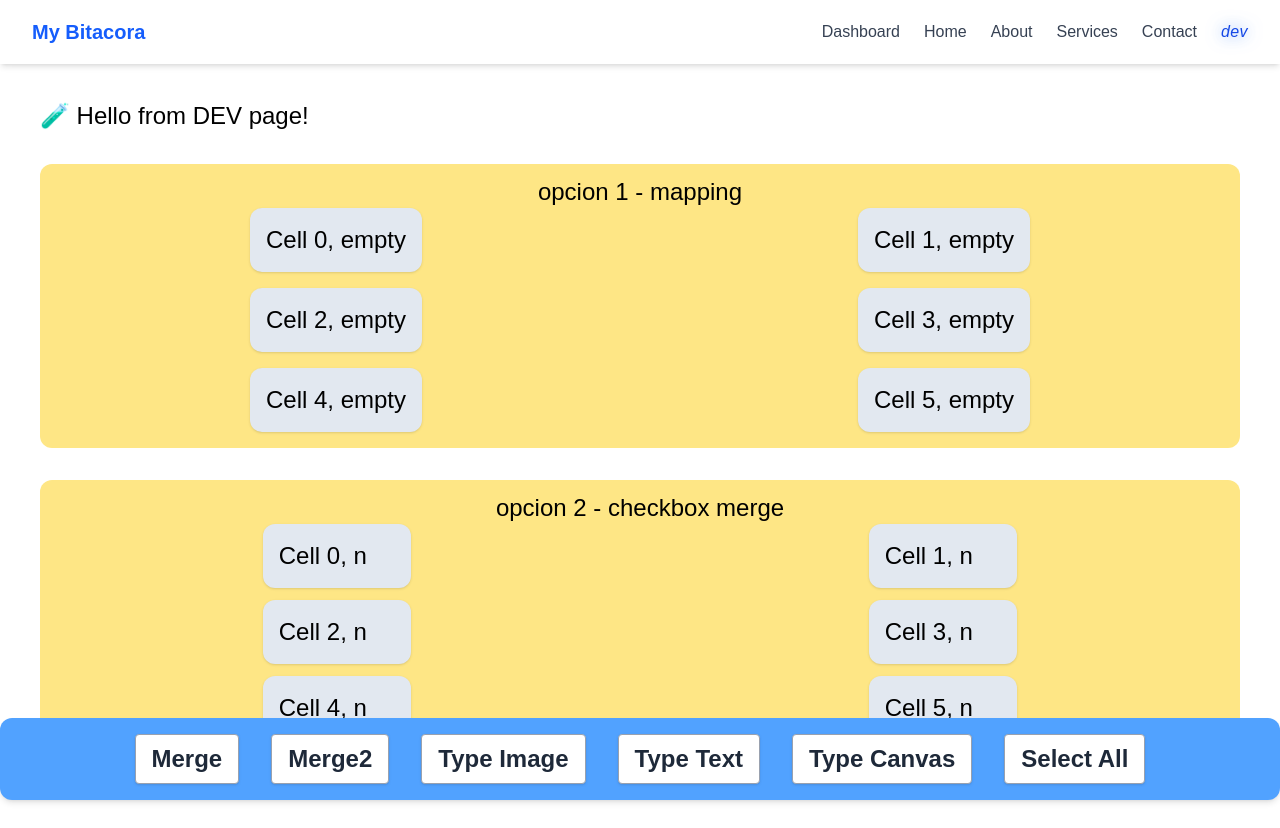
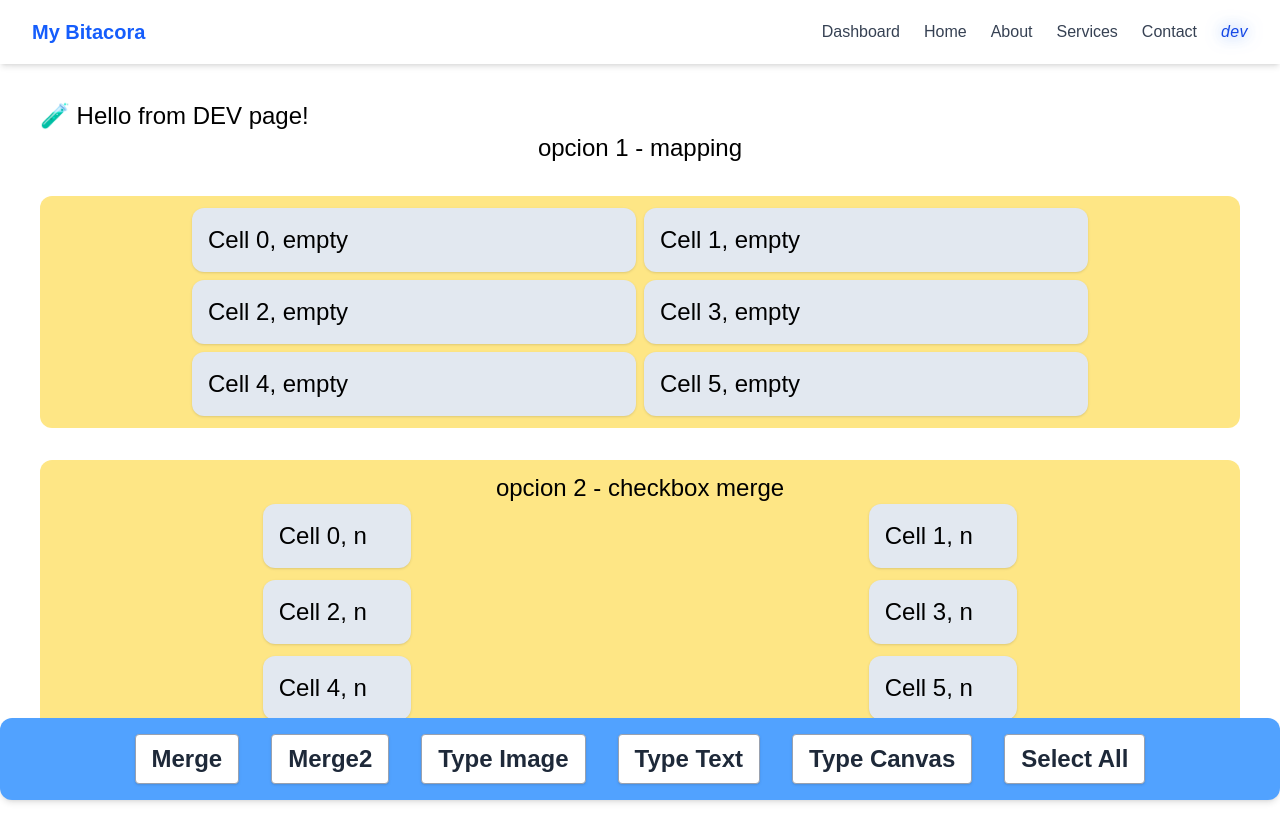
Before and after one commit to HadeOnMind/next-bitacora, a Next.js app: page /workspace/dev in a window 1280 px wide. Built offline with nearby package versions, Linux system fonts and the light colour scheme.

Commit message:
cleaner grid looks

```diff
--- a/app/workspace/dev/page.tsx
+++ b/app/workspace/dev/page.tsx
@@ -105,14 +105,13 @@ const HandleMerge = (id: number, colCount: number) => {
   SetCells(prev => {
     const updated = [...prev];
     const current = updated.find(cell => cell.id === id);
+
     if (!current) return updated;
-
-
 
     const { row, col } = current;
     const neighborCol = col + 1;
+    const neighbor = updated.find(c => c.row === row && c.col === neighborCol);
 
-    const neighbor = updated.find(c => c.row === row && c.col === neighborCol);
     if (!neighbor) {
       console.log("No valid neighbor to the right for merging");
       return updated;
@@ -162,7 +161,7 @@ const MergeSelected = () => {
             span: "empty",
             merged: false,
             hidden: false,
-            masterId: cell.id // reset master
+            masterId: cell.id
           };
         }
         return cell;
@@ -171,22 +170,25 @@ const MergeSelected = () => {
   }
 };
 
-
+const areCellsContiguous = (selected: cell[]) => {
+  const sameRow = selected.every(c => c.row === selected[0].row);
+  const sorted = [...selected].sort((a, b) => a.col - b.col);
+  const contiguous = sorted.every((c, i) =>
+    i === 0 || c.col === sorted[i - 1].col + 1
+  );
+  return sameRow && contiguous;
+};
 
 
 const [currenType, SetCurrenType] = useState<"text" | "image" | "canvas" | "empty">("empty");
 
 const setType = (type: "text" | "image" | "canvas" | "empty") => {
   const SelectedCells = Cells.some(cell => cell.selected);
-  const mergedCells = Cells.some(cell => cell.merged);
+
 
 
   if (!SelectedCells) {
     console.log("No selected cells to apply type.");
-    return;
-  } else if (mergedCells) {
-    console.log("One or many cells are merged, imposible to change type for now");
-    console.log("Merged cells: ", mergedCells)
     return;
   }
 
@@ -209,16 +211,19 @@ const setType = (type: "text" | "image" | "canvas" | "empty") => {
     <div className="p-10 text-black text-2xl pt-25">
       <div>🧪 Hello from DEV page!</div>
 
-      <div className='pt-3 bg-amber-200 rounded-xl my-8 pb-4'>
-
       <div className='text-center'>opcion 1 - mapping</div>
 
-       <div className='grid grid-cols-2 grid-rows-3 place-items-center gap-4'>
+
+      <div className='pt-3 bg-amber-200 rounded-xl my-8 pb-3'>
+
+
+       <div className='grid grid-cols-2 grid-rows-3 gap-2 max-w-4xl mx-auto'>
           {Cells.map((cell) =>
             !cell.hidden && (
               <div
                 key={cell.id}
-                className={`bg-slate-200 p-4 rounded-xl shadow hover:bg-slate-300 select-none ${cell.span !== "empty" ? cell.span : "col-span-1"} ${cell.hidden ? "hidden" : ""} ${cell.selected ? "border-4 border-emerald-500" : ""}`}
+                className={`bg-slate-200 p-4 rounded-xl shadow hover:bg-slate-300 select-none h-full w-full
+                  ${cell.span !== "empty" ? cell.span : "col-span-1 place-items-center "} ${cell.hidden ? "hidden" : ""} ${cell.selected ? "border-4 border-emerald-500" : ""}`}
                 onClick={() => ToggleIndividualSelection(cell.id)}
               >
                 Cell {cell.id}, {cell.selected ? "✓" : " "} { cell.type}
```
